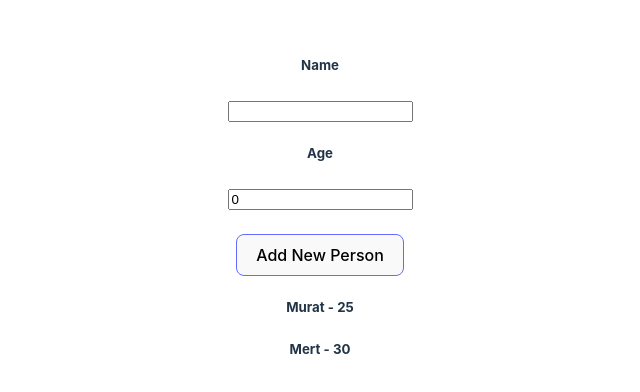
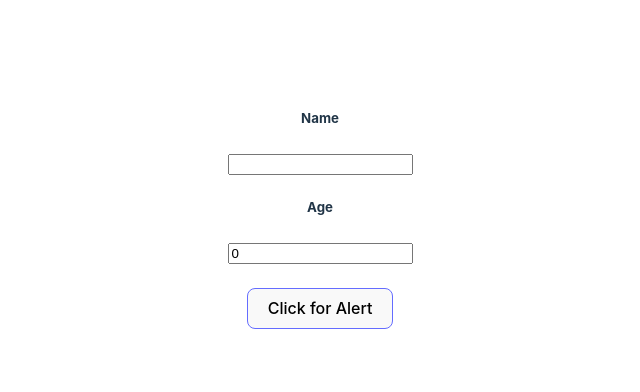
Before and after one commit to muratcankirdar/react-egitim-28-nisan, a React (Vite) app: page / in a window 1280 px wide. Shown: the part 192-584 px from the top of the page, without its empty margins (320-960 px from the left). Built offline with nearby package versions, Linux system fonts and the light colour scheme.

Commit message:
useCallback v8

```diff
--- a/src/App.jsx
+++ b/src/App.jsx
@@ -1,4 +1,4 @@
-import { useState, useMemo } from "react";
+import { useState, useMemo, useCallback } from "react";
 import "./App.css";
 
 function App() {
@@ -39,6 +39,10 @@ function App() {
     return people.filter((person) => person.name.startsWith("M"));
   }, [people]);
 
+  const alertValue = useCallback(() => {
+    console.log({ name, age });
+  }, [age, name]);
+
   return (
     <>
       <h5>Name</h5>
@@ -57,15 +61,7 @@ function App() {
 
       <br />
       <br />
-      <button onClick={addNewPerson}>Add New Person</button>
-
-      <br />
-
-      {namesStartsWithLetterM.map((person, index) => (
-        <h5 key={index}>
-          {person.name} - {person.age}
-        </h5>
-      ))}
+      <button onClick={alertValue}>Click for Alert</button>
     </>
   );
 }
```
